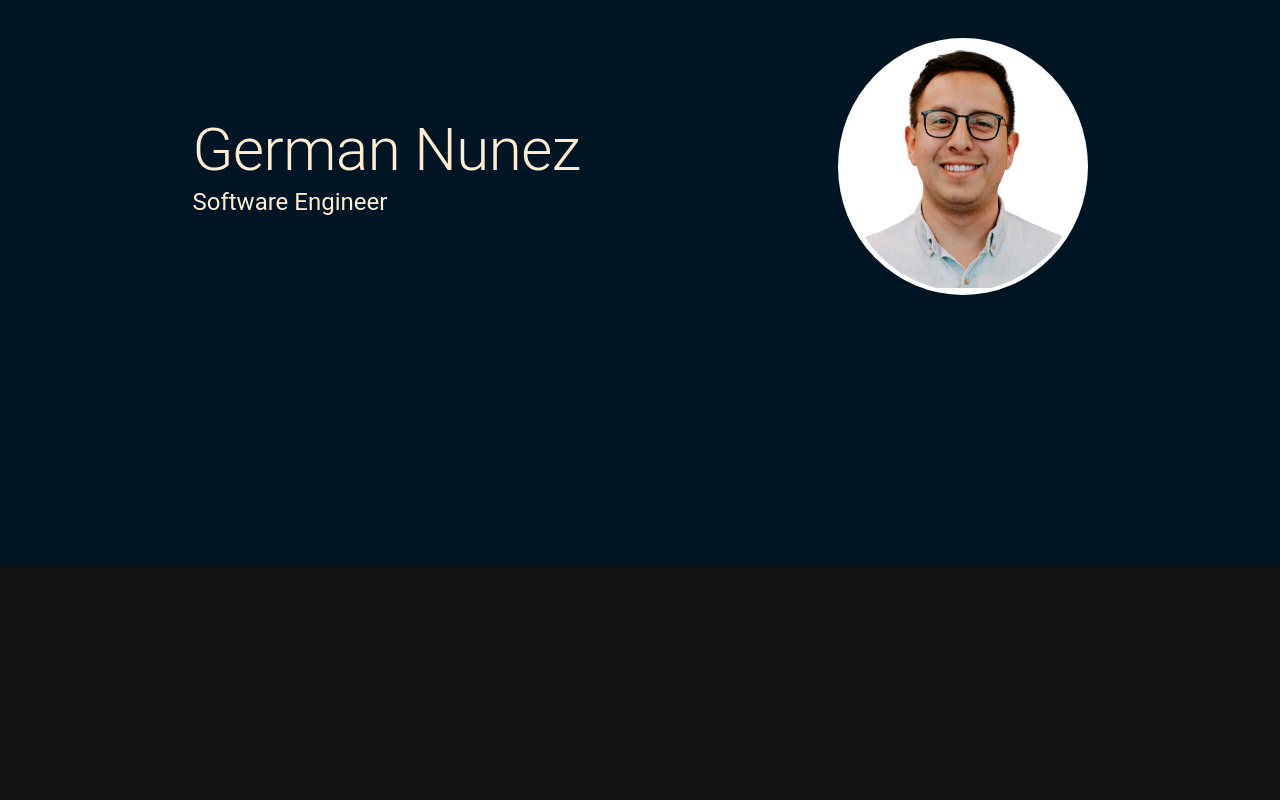
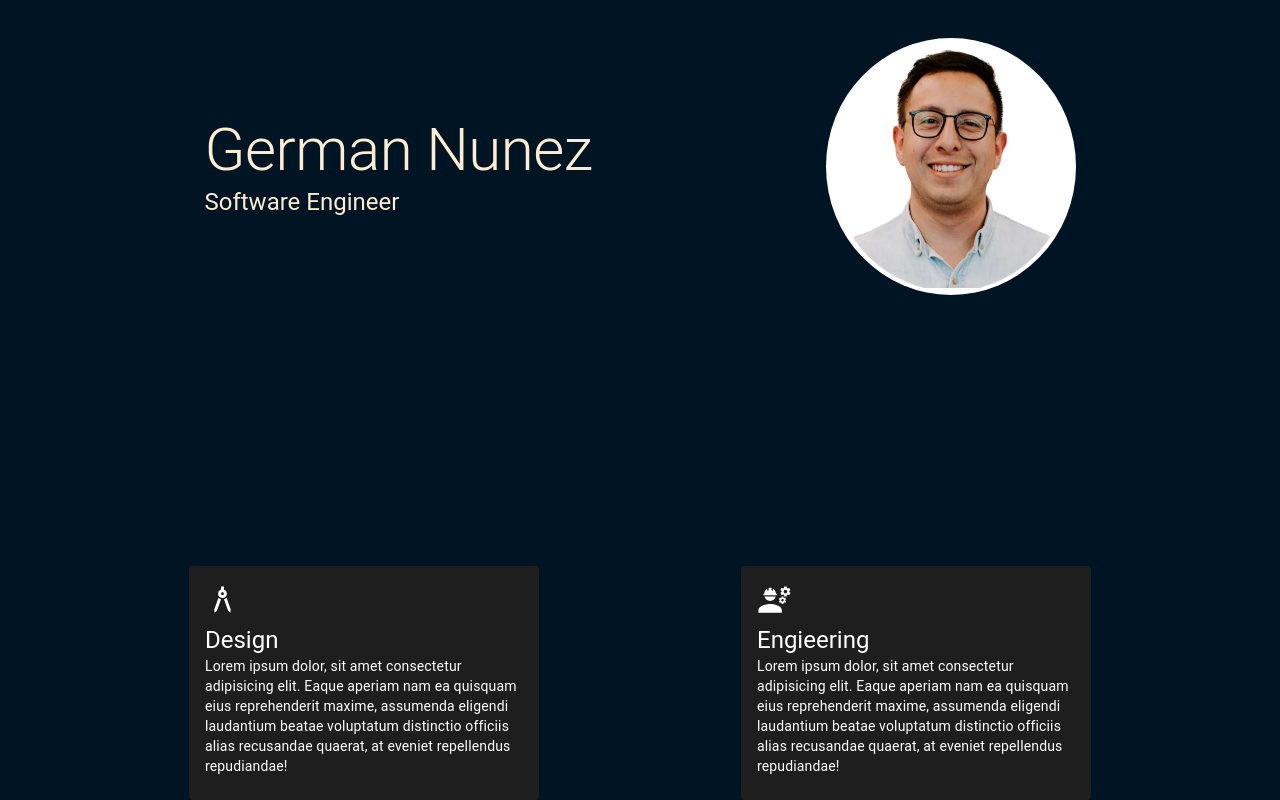
Before and after one commit to Germs31/summersalt-client, a React (Create React App) app: page / in a window 1280 px wide. Shown: the part 234-1034 px from the top of the page. Before the commit the page ends 800 px from the top, so only its background shows below. Built offline with nearby package versions, Linux system fonts and the light colour scheme; a web font is replaced by a local one.

Commit message:
rough take on expertise section

```diff
--- a/src/pages/Landing.tsx
+++ b/src/pages/Landing.tsx
@@ -3,18 +3,26 @@ import React from 'react'
 import {
     Container,
     Typography,
-    Box
+    Box,
+    Card,
+    CardContent
 } from '@mui/material'
 // Styles
 import {
     StyledLandingContainer,
-    StyledImgContainer
+    StyledImgContainer,
+    StyledExpertiseContainer
 } from '../styles/landingStyles'
 // Img
 import PorfileImg from '../assets/headshot_nobg.png'
+import ArchitectureIcon from '@mui/icons-material/Architecture';
+import EngineeringIcon from '@mui/icons-material/Engineering';
+// Style
+import { StyledLayoutContainer } from '../styles/layoutStyles'
 
 const Landing = () => {
     return (
+        <Container>
             <StyledLandingContainer>
                 <Box>
                     <Typography variant="h2">German Nunez</Typography>
@@ -23,7 +31,25 @@ const Landing = () => {
                 <StyledImgContainer>
                     <img src={PorfileImg} alt="german nunez selfie" />
                 </StyledImgContainer>
+
             </StyledLandingContainer>
+            <StyledExpertiseContainer>
+                <Card sx={{width: "350px"}}>
+                    <CardContent>
+                        <ArchitectureIcon fontSize="large"/>
+                        <Typography variant="h5" component="div">Design</Typography>
+                        <Typography variant="body2">Lorem ipsum dolor, sit amet consectetur adipisicing elit. Eaque aperiam nam ea quisquam eius reprehenderit maxime, assumenda eligendi laudantium beatae voluptatum distinctio officiis alias recusandae quaerat, at eveniet repellendus repudiandae!</Typography>
+                    </CardContent>
+                </Card>
+                <Card sx={{width: "350px"}}>
+                    <CardContent>
+                        <EngineeringIcon fontSize="large"/>
+                        <Typography variant="h5" component="div">Engieering</Typography>
+                        <Typography variant="body2">Lorem ipsum dolor, sit amet consectetur adipisicing elit. Eaque aperiam nam ea quisquam eius reprehenderit maxime, assumenda eligendi laudantium beatae voluptatum distinctio officiis alias recusandae quaerat, at eveniet repellendus repudiandae!</Typography>
+                    </CardContent>
+                </Card>
+            </StyledExpertiseContainer>
+        </Container>
     )
 }
 
--- a/src/styles/landingStyles.ts
+++ b/src/styles/landingStyles.ts
@@ -24,3 +24,8 @@ export const StyledImgContainer = styled(Box)<BoxProps>(({ theme }) => ({
     borderRadius: "50%",
     background: theme.palette.common.white
 }));
+
+export const StyledExpertiseContainer = styled(Container)<ContainerProps>(({theme}) => ({
+    display: "flex",
+    justifyContent: "space-around"
+}))
```
Lines whose indentation alone changed are shown as unchanged.
